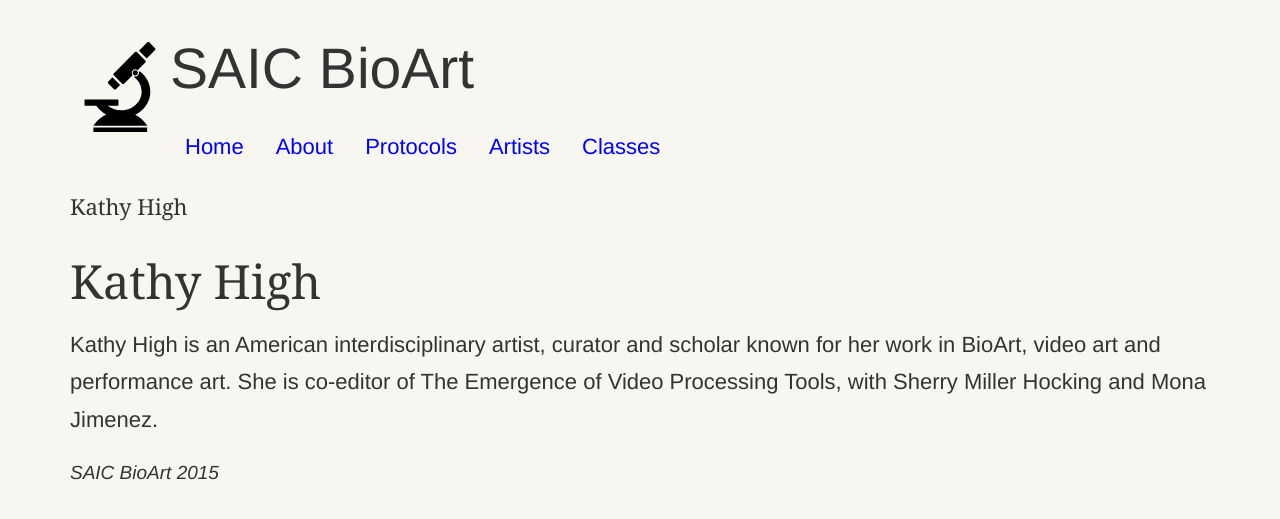
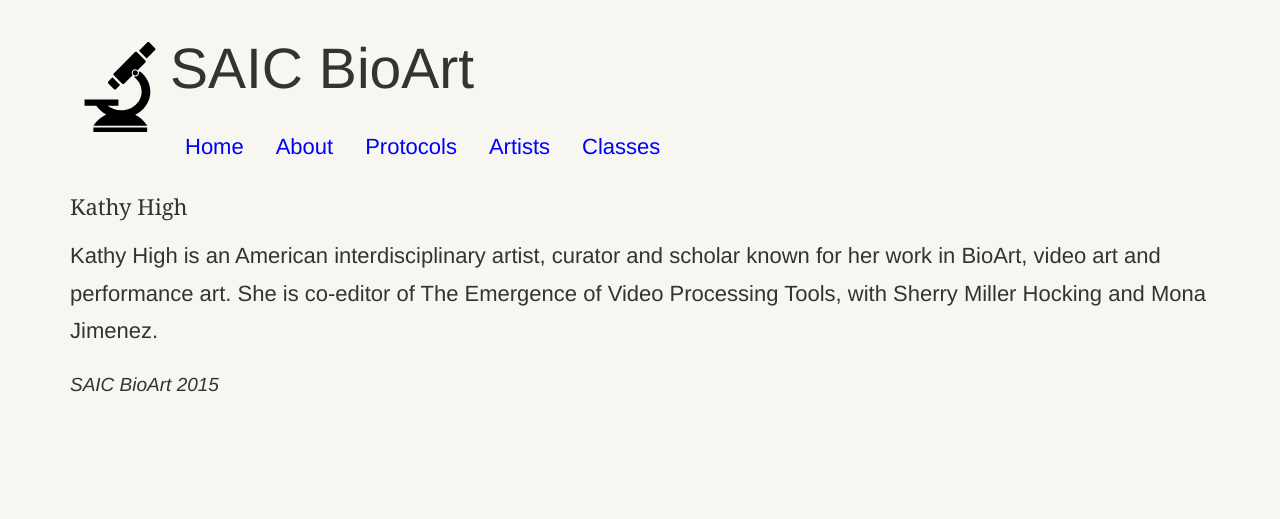
Before and after one commit to bioart/bioart.space, a Jekyll site: the page built from _artists/2015-08-20-your-filename.md, in a window 1280 px wide. Shown: the top 519 px of the page. Built offline with Jekyll 4.4.1, drawn with Linux system fonts in a browser that asks for light colours; nearby versions of some CDN libraries; Markdown is read by kramdown in place of the engine named in the settings; comment, search, counter and statistics services are not loaded.

Commit message:
Updated 2015-08-20-your-filename.md

```diff
--- a/_artists/2015-08-20-your-filename.md
+++ b/_artists/2015-08-20-your-filename.md
@@ -5,6 +5,5 @@
 ---
 
 
-## Kathy High
 
 Kathy High is an American interdisciplinary artist, curator and scholar known for her work in BioArt, video art and performance art. She is co-editor of The Emergence of Video Processing Tools, with Sherry Miller Hocking and Mona Jimenez.
```
